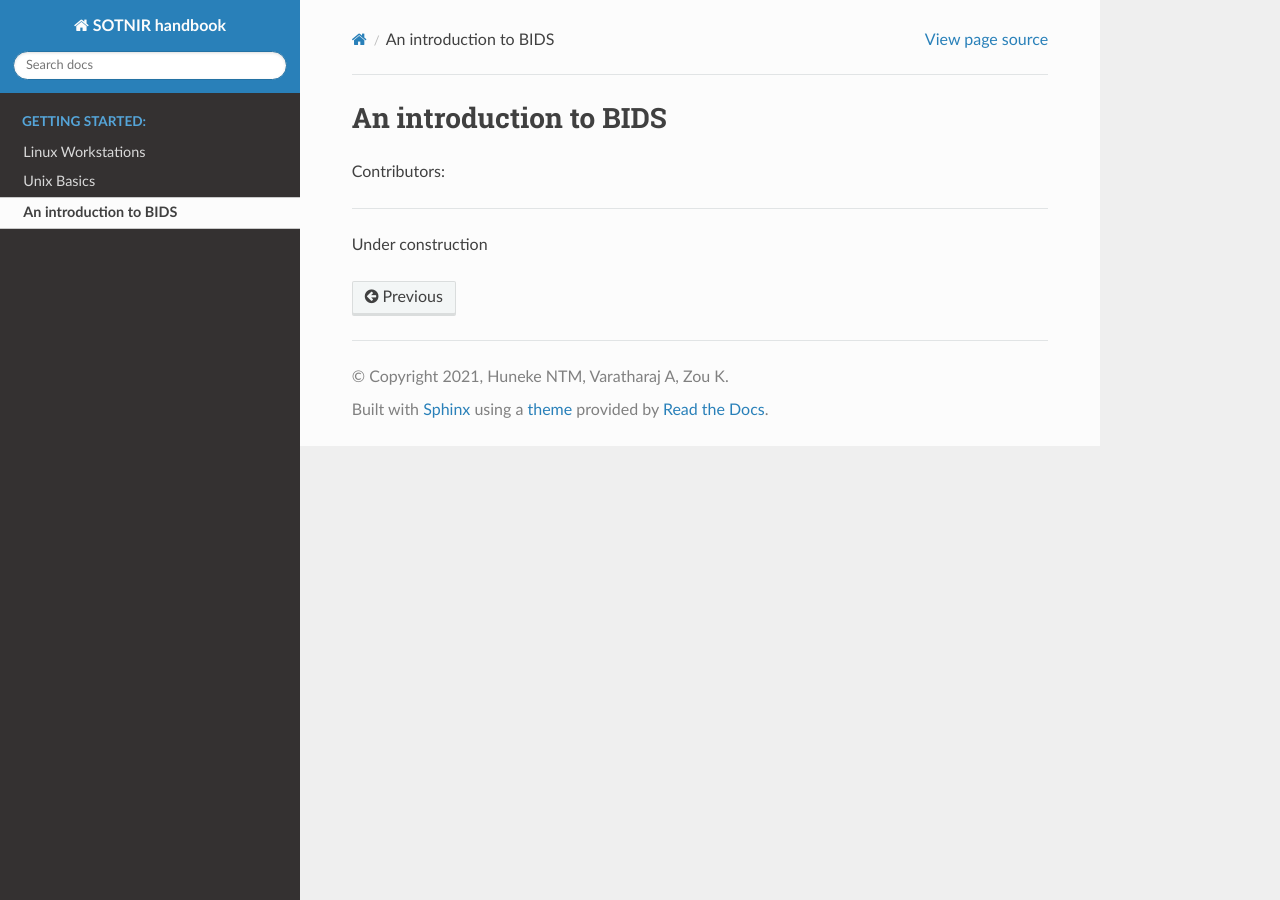
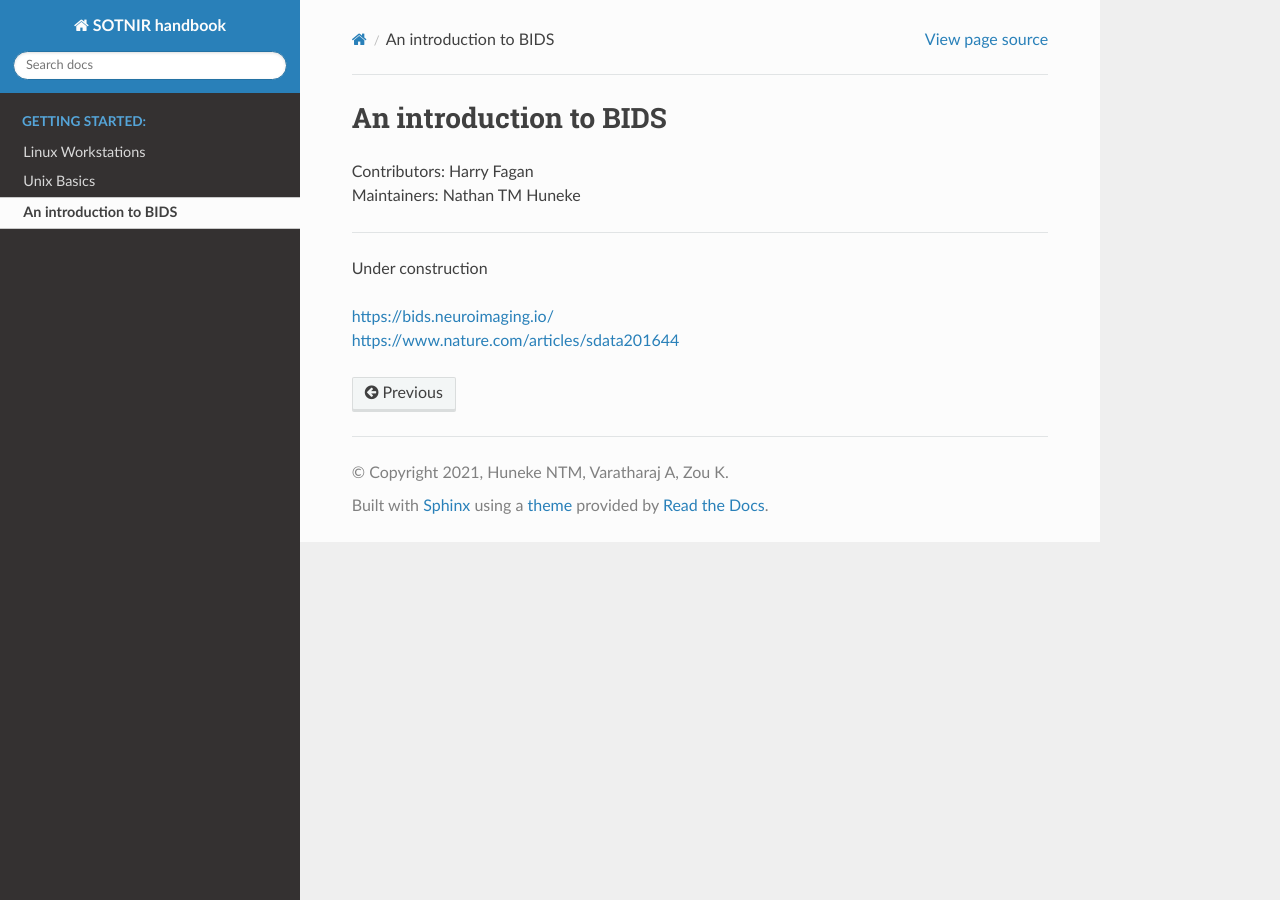
Before and after one commit to nhuneke/sotnir-handbook, a Sphinx documentation site: the page built from docs/getting-started/BIDS.rst, in a window 1280 px wide. Built offline with Sphinx 7.4.7 and the Read the Docs theme 2.0.0, drawn with Linux system fonts in a browser that asks for light colours.

Commit message:
Add hyperlinks to BIDS page

```diff
--- a/docs/getting-started/BIDS.rst
+++ b/docs/getting-started/BIDS.rst
@@ -3,8 +3,12 @@
 =======================
 An introduction to BIDS
 =======================
-Contributors:
+| Contributors: Harry Fagan
+| Maintainers: Nathan TM Huneke
 
 --------------
 
 Under construction
+
+| https://bids.neuroimaging.io/
+| https://www.nature.com/articles/sdata201644
```
